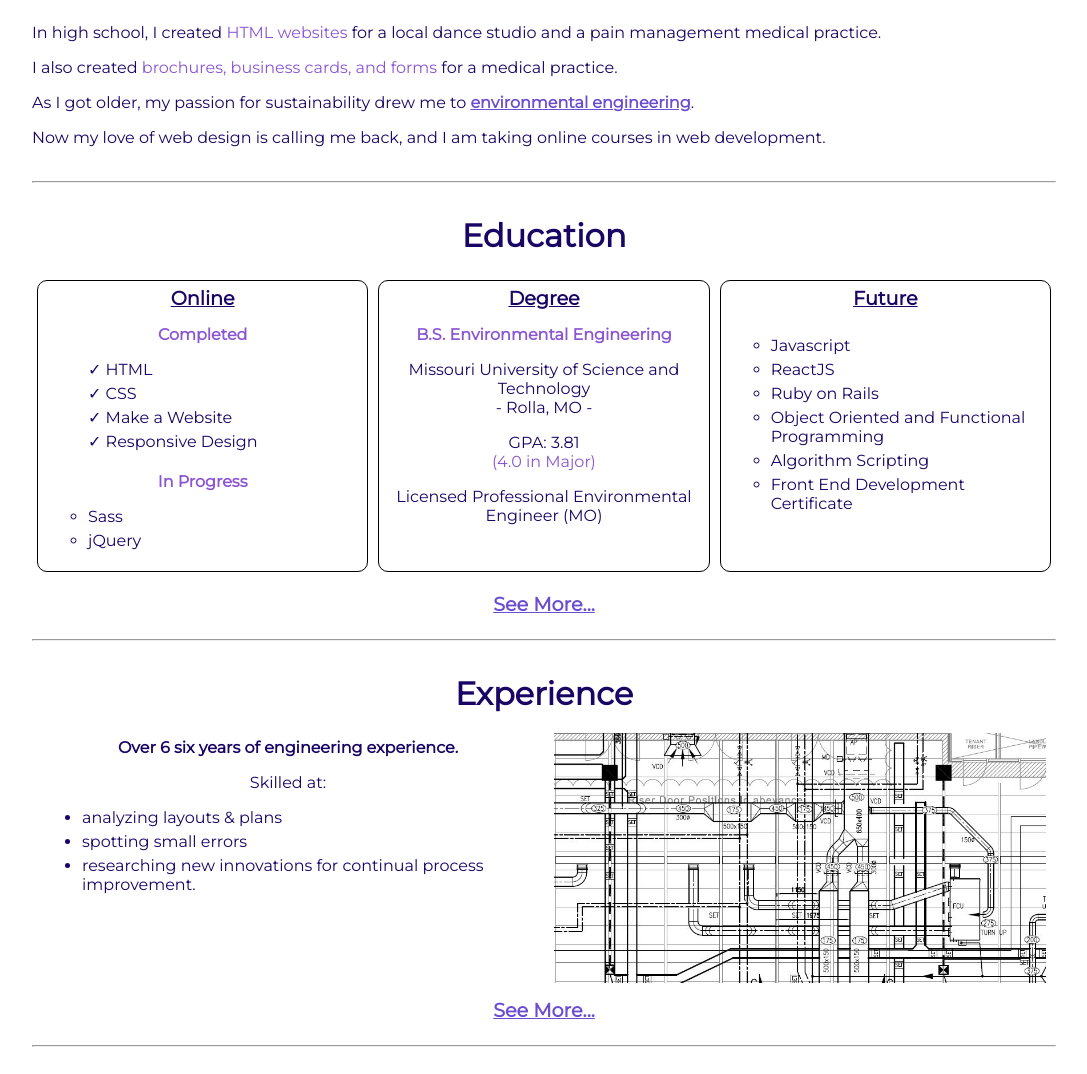
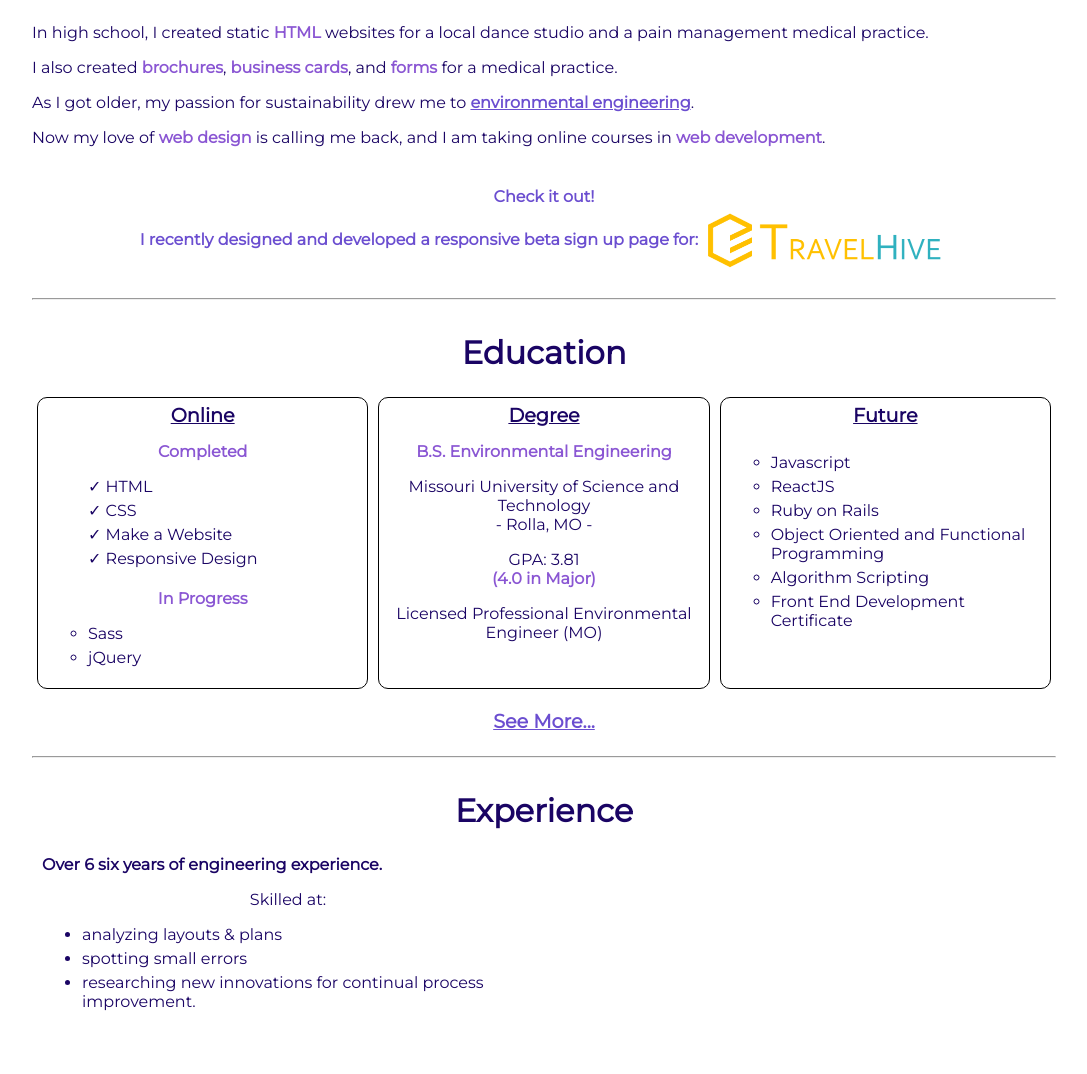
Before and after one commit to CailieAC/CailieAC.web, a plain HTML site: page index.html in a window 1280 px wide. Shown: the part 1140-2214 px from the top of the page, without its empty margins (96-1183 px from the left). Drawn offline with Linux system fonts and the light colour scheme.

Commit message:
Added TravelHive info

```diff
--- a/cac.css
+++ b/cac.css
@@ -201,6 +201,7 @@ h1, h2, h3, h4, h5 {
 }
 p {
 	font-size: 1em;
+
 }
 img {
     display: block;
@@ -211,6 +212,12 @@ img {
 em {
 	color: #8A56D3;
 	font-style: normal;
+	font-weight: bold;
+}
+img.logo {
+    display: inline-block;
+    max-width: 250px;
+		vertical-align: middle;
 }
 
 /* Lists */
--- a/index.html
+++ b/index.html
@@ -71,10 +71,12 @@
 		<h3>Background</h3>
 	</div>
 	<div class="spanmid leftalign">
-		<p>In high school, I created <em>HTML websites</em> for a local dance studio and a pain management medical practice.</p>
-		<p>I also created <em>brochures, business cards, and forms</em> for a medical practice.</p>
+		<p>In high school, I created static <em>HTML</em> websites for a local dance studio and a pain management medical practice.</p>
+		<p>I also created <em>brochures</em>, <em>business cards</em>, and <em>forms</em> for a medical practice.</p>
 		<p>As I got older, my passion for sustainability drew me to <a href="experience.html#eeng">environmental engineering</a>.</p>
-		<p>Now my love of web design is calling me back, and I am taking online courses in web development.</p>
+		<p>Now my love of <em>web design</em> is calling me back, and I am taking online courses in <em>web development</em>.</p>
+		<br />
+		<h5 class="center"><em><a href="https://travelhive.github.io/" style="text-decoration:none"> Check it out!<br />I recently designed and developed a responsive beta sign up page for:<img src="images/thlogo.jpg" class="logo" alt="TravelHive"></a></em></h5>
 	</div>
 
 	<div class="spanmid"><hr /></div><!--New row-->
@@ -128,7 +130,7 @@
 	</div>
 
 	<div class="left3">
-		<h5>Over 6 six years of engineering experience.</h5>
+		<h5 class="leftalign">Over 6 six years of engineering experience.</h5>
 		<p>Skilled at:</p>
 		<ul>
 			<li>analyzing layouts & plans</li>
```
Also changed, not shown: experience.html (+7 -2 lines), images/plans.JPG, images/plans2.jpg (deleted), images/thlogo.jpg (added).
